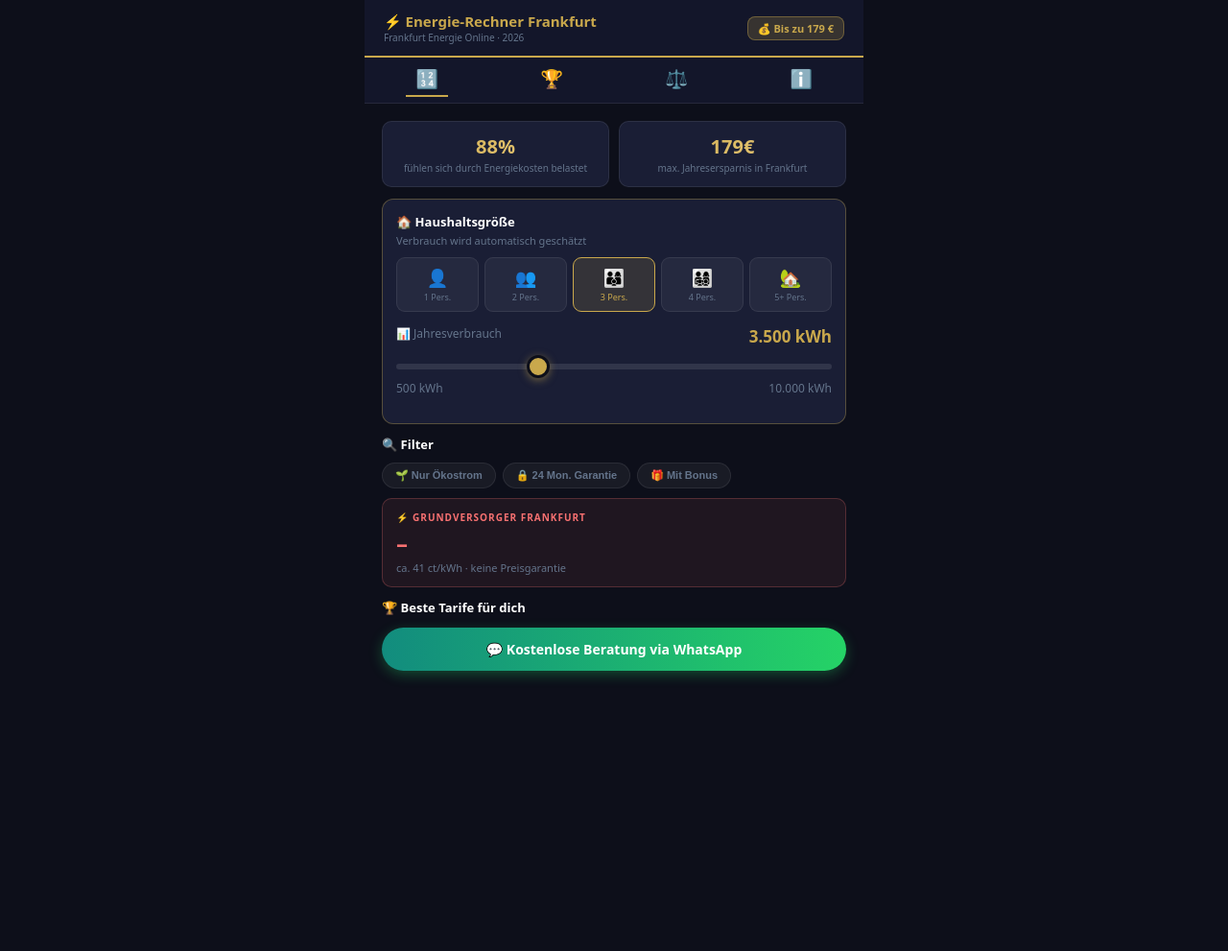
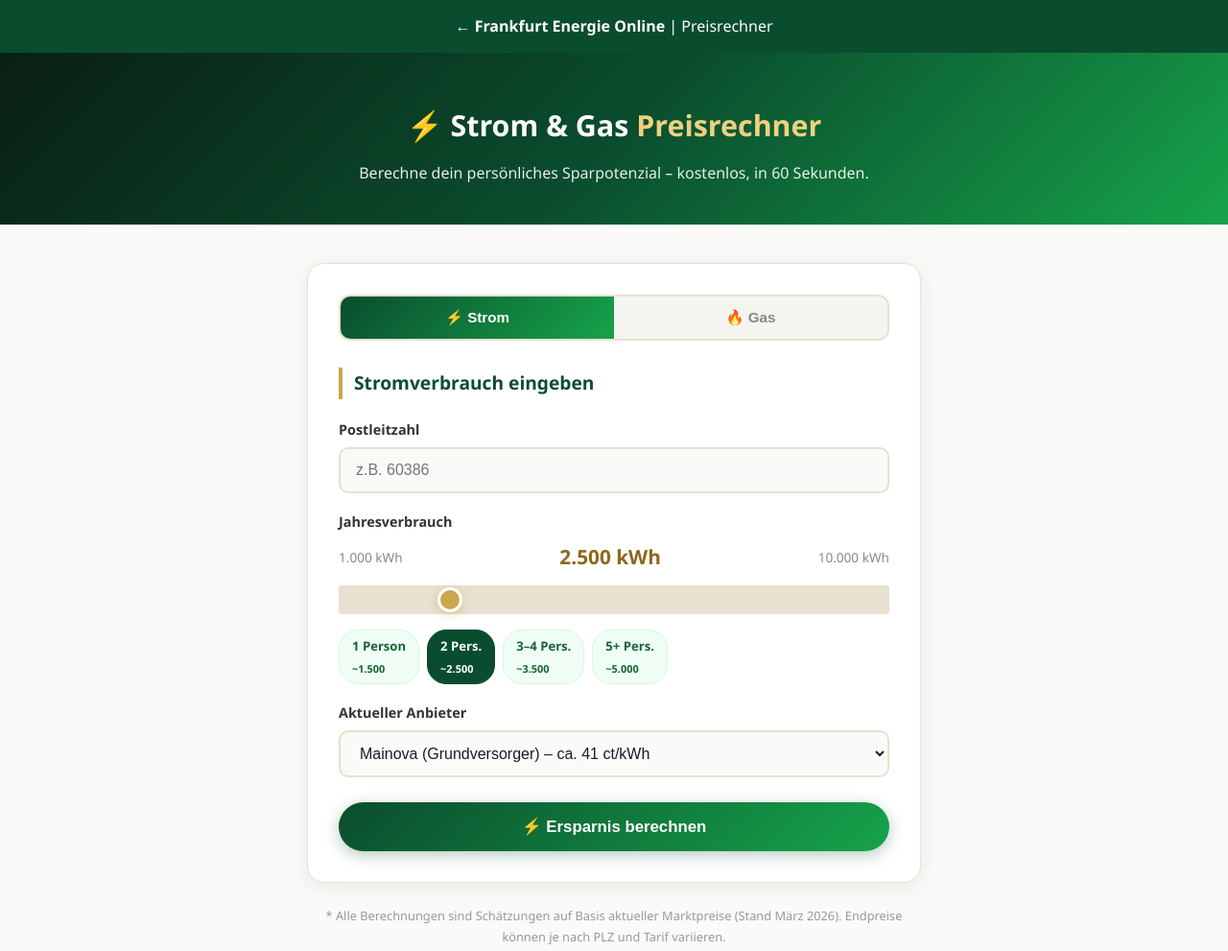
Before and after one commit to intelligentresponder-max/frankfurt-energie-oekostrom, a plain HTML site: page preisrechner.html in a window 1280 px wide. Shown: the top 991 px of the page at 96% size. Before the commit the page ends 800 px from the top, so only its background shows below. Drawn offline with Linux system fonts and the light colour scheme.

Commit message:
Update title and meta description in preisrechner.html

```diff
--- a/preisrechner.html
+++ b/preisrechner.html
@@ -3,134 +3,231 @@
 <head>
 <meta charset="UTF-8">
 <meta name="viewport" content="width=device-width, initial-scale=1.0">
-<title>Strompreisrechner | Frankfurt Energie Online</title>
+<meta name="description" content="Strompreisrechner Frankfurt – Jetzt Ersparnis berechnen und günstigeren Ökostromtarif finden.">
+<title>Strom & Gas Preisrechner | Frankfurt Energie Online</title>
 <style>
 *{margin:0;padding:0;box-sizing:border-box}
-:root{--bg:#0d0f1a;--card:#13162a;--card2:#1a1e35;--border:rgba(255,255,255,0.08);--gold:#c9a84c;--gl:#f0d080;--gd:#8a6a1a;--sv:#a8b2bf;--tx:#e8eaf0;--mu:#64748b;--gn:#4ade80;--rd:#f87171}
-body{background:var(--bg);font-family:system-ui,sans-serif;color:var(--tx);max-width:520px;margin:0 auto;min-height:100vh}
-.hdr{background:var(--card);padding:12px 20px;border-bottom:2px solid var(--gold);position:sticky;top:0;z-index:200;display:flex;justify-content:space-between;align-items:center}
-.hdr-brand{color:var(--gold);font-weight:900;font-size:15px}
-.hdr-sub{color:var(--mu);font-size:10px}
-.hdr-badge{background:rgba(201,168,76,.2);color:var(--gold);border:1px solid rgba(201,168,76,.4);border-radius:8px;padding:4px 10px;font-size:11px;font-weight:800}
-.tabs{background:var(--card);border-bottom:1px solid var(--border);display:flex;justify-content:space-around;padding:6px 0;position:sticky;top:53px;z-index:100}
-.tb{background:none;border:none;cursor:pointer;color:var(--mu);font-size:19px;padding:5px 10px;border-bottom:2px solid transparent;transition:all .2s}
-.tb.on{color:var(--gold);border-bottom-color:var(--gold)}
-.pg{padding:18px;display:none}
-.pg.on{display:block}
-.card{background:var(--card2);border-radius:12px;padding:14px;margin-bottom:12px;border:1px solid var(--border)}
-.cg{border-color:rgba(201,168,76,.35)}
-.s2{display:grid;grid-template-columns:1fr 1fr;gap:10px;margin-bottom:12px}
-.sb{background:var(--card2);border-radius:10px;padding:12px;text-align:center;border:1px solid var(--border)}
-.sn{font-size:20px;font-weight:900;background:linear-gradient(135deg,var(--gold),var(--gl));-webkit-background-clip:text;-webkit-text-fill-color:transparent;background-clip:text}
-.sl{font-size:10px;color:var(--mu);margin-top:2px;line-height:1.4}
-.hg{display:grid;grid-template-columns:repeat(5,1fr);gap:6px;margin:10px 0}
-.hb{background:rgba(255,255,255,.05);border:1.5px solid var(--border);border-radius:9px;padding:8px 3px;cursor:pointer;text-align:center;transition:all .2s}
-.hb.on{background:rgba(201,168,76,.15);border-color:var(--gold)}
-.hb .ic{font-size:18px}
-.hb .lb{font-size:9px;color:var(--mu);margin-top:2px}
-.hb.on .lb{color:var(--gold)}
-.sw{margin:14px 0}
-.slb{display:flex;justify-content:space-between;font-size:12px;color:var(--mu);margin-bottom:6px}
-.sv2{color:var(--gold);font-weight:800;font-size:17px}
-input[type=range]{width:100%;-webkit-appearance:none;height:6px;border-radius:3px;background:rgba(255,255,255,.1);outline:none}
-input[type=range]::-webkit-slider-thumb{-webkit-appearance:none;width:24px;height:24px;border-radius:50%;background:var(--gold);cursor:pointer;border:3px solid var(--bg);box-shadow:0 2px 8px rgba(201,168,76,.5)}
-.fr{display:flex;gap:7px;flex-wrap:wrap;margin:10px 0}
-.fb{background:rgba(255,255,255,.05);border:1.5px solid var(--border);border-radius:20px;padding:6px 13px;font-size:11px;font-weight:700;cursor:pointer;color:var(--mu);transition:all .2s}
-.fb.on{background:rgba(74,222,128,.15);border-color:var(--gn);color:var(--gn)}
-.fb.ong{background:rgba(201,168,76,.15);border-color:var(--gold);color:var(--gold)}
-.gvb{background:rgba(248,113,113,.08);border:1px solid rgba(248,113,113,.25);border-radius:10px;padding:12px 14px;margin-bottom:12px}
-.gvl{font-size:10px;text-transform:uppercase;letter-spacing:1px;color:var(--rd);font-weight:700;margin-bottom:3px}
-.gvp{font-size:24px;font-weight:900;color:var(--rd)}
-.gvs{font-size:11px;color:var(--mu);margin-top:2px}
-.rc{background:var(--card2);border-radius:11px;padding:13px;margin-bottom:9px;border:1px solid var(--border);position:relative}
-.rc.gp{border:2px solid var(--gold);background:linear-gradient(135deg,#1a1a0d,#1a1e35)}
-.rc.sp{border:2px solid var(--sv);background:linear-gradient(135deg,#121820,#1a1e35)}
-.rc .rk{position:absolute;top:9px;right:11px;font-size:19px}
-.rn{font-size:13px;font-weight:800;color:#fff;margin-bottom:1px}
-.rt{font-size:11px;color:var(--mu);margin-bottom:8px}
-.rpr{font-size:21px;font-weight:900;color:var(--gold)}
-.re{font-size:13px;font-weight:800;color:var(--gn)}
-.bb{height:7px;background:rgba(255,255,255,.06);border-radius:4px;overflow:hidden;margin:7px 0}
-.bf{height:100%;border-radius:4px;background:linear-gradient(90deg,var(--gd),var(--gold));transition:width .7s}
-.rf{display:flex;gap:5px;flex-wrap:wrap;margin-top:7px}
-.bdg{border-radius:20px;padding:2px 8px;font-size:10px;font-weight:700}
-.bok{background:rgba(74,222,128,.15);color:var(--gn);border:1px solid rgba(74,222,128,.3)}
-.bpg{background:rgba(201,168,76,.15);color:var(--gold);border:1px solid rgba(201,168,76,.3)}
-.bbo{background:rgba(99,102,241,.15);color:#818cf8;border:1px solid rgba(99,102,241,.3)}
-.bno{background:rgba(248,113,113,.1);color:var(--rd);border:1px solid rgba(248,113,113,.25)}
-.ctab{display:block;width:100%;background:linear-gradient(90deg,var(--gd),var(--gold));color:#fff;border:none;border-radius:50px;padding:13px;font-size:14px;font-weight:800;cursor:pointer;text-align:center;text-decoration:none;box-shadow:0 4px 16px rgba(201,168,76,.4);margin-top:12px}
-.ctaw{background:linear-gradient(90deg,#128C7E,#25D366);box-shadow:0 4px 14px rgba(37,211,102,.3)}
-select{background:rgba(255,255,255,.06);border:1px solid rgba(255,255,255,.12);border-radius:9px;color:var(--tx);padding:9px 11px;width:100%;font-size:13px}
-.vc{background:var(--card2);border-radius:11px;padding:13px;margin-bottom:9px;border:1px solid var(--border)}
-.ir{display:flex;gap:11px;align-items:flex-start;padding:11px 0;border-bottom:1px solid var(--border)}
-.ii{font-size:20px;flex-shrink:0}
-.it{font-size:13px;font-weight:800;color:#fff;margin-bottom:3px}
-.ix{font-size:12px;color:var(--mu);line-height:1.6}
-.alm{background:linear-gradient(135deg,#1a0f00,#2d1800);border-left:5px solid var(--gold);border-radius:0 11px 11px 0;padding:14px;margin-bottom:12px}
-.alt{color:var(--gl);font-size:13px;font-weight:800;margin-bottom:5px}
-.alx{color:#e8d5b0;font-size:12px;line-height:1.6}
-.nor{text-align:center;padding:28px;color:var(--mu);font-size:13px}
-.ttl{font-size:16px;font-weight:900;color:#fff;margin-bottom:3px}
-.sub{font-size:12px;color:var(--mu);margin-bottom:14px}
-footer{text-align:center;padding:18px;color:var(--mu);font-size:10px;border-top:1px solid var(--border);margin-top:8px}
-footer a{color:var(--gold)}
+:root{--gold:#c9a84c;--gl:#f0d080;--gd:#8a6a1a;--sv:#a8b2bf;--gn:#0a4d2e;--gm:#16a34a;--bg:#fafaf8}
+body{font-family:'Segoe UI',system-ui,sans-serif;color:#1a1a2e;background:var(--bg);line-height:1.7}
+.nav{background:#0a4d2e;color:#fff;padding:14px 20px;text-align:center}
+.nav a{color:#fff;text-decoration:none;font-weight:700}
+.hero{background:linear-gradient(135deg,#0a1f12,#0a4d2e,#16a34a);color:#fff;padding:50px 20px 40px;text-align:center}
+.hero h1{font-size:1.9rem;font-weight:800;margin-bottom:10px}
+.hero h1 span{color:var(--gl)}
+.hero p{opacity:.9;max-width:600px;margin:0 auto}
+.wrap{max-width:680px;margin:0 auto;padding:40px 20px}
+.card{background:#fff;border-radius:18px;padding:32px;box-shadow:0 4px 24px rgba(0,0,0,.08);border:1px solid #e8e0d0;margin-bottom:24px}
+.card h2{color:var(--gn);font-size:1.2rem;font-weight:800;margin-bottom:20px;padding-left:12px;border-left:4px solid var(--gold)}
+.tabs{display:flex;gap:0;margin-bottom:28px;border-radius:12px;overflow:hidden;border:2px solid #e8e0d0}
+.tab{flex:1;padding:13px;text-align:center;cursor:pointer;font-weight:700;font-size:.95rem;background:#f5f5f0;color:#888;border:none;transition:all .2s}
+.tab.on{background:linear-gradient(135deg,#0a4d2e,#16a34a);color:#fff}
+.field{margin-bottom:18px}
+.field label{display:block;font-weight:700;color:#333;margin-bottom:6px;font-size:.9rem}
+.field input,.field select{width:100%;padding:13px 16px;border:2px solid #e8e0d0;border-radius:10px;font-size:1rem;color:#1a1a2e;background:#fafaf8;transition:border .2s}
+.field input:focus,.field select:focus{outline:none;border-color:var(--gold)}
+.slider-row{display:flex;justify-content:space-between;align-items:center;margin-bottom:6px}
+.slider-val{font-size:1.3rem;font-weight:900;color:var(--gd)}
+input[type=range]{width:100%;-webkit-appearance:none;height:6px;border-radius:3px;background:#e8e0d0;outline:none;margin-top:6px}
+input[type=range]::-webkit-slider-thumb{-webkit-appearance:none;width:26px;height:26px;border-radius:50%;background:var(--gold);cursor:pointer;border:3px solid #fff;box-shadow:0 2px 8px rgba(201,168,76,.5)}
+.presets{display:flex;gap:8px;flex-wrap:wrap;margin-top:8px}
+.preset{background:#f0fdf4;border:1.5px solid #d1fae5;border-radius:20px;padding:5px 13px;font-size:.82rem;font-weight:700;cursor:pointer;color:#166534;transition:all .2s}
+.preset:hover,.preset.on{background:#0a4d2e;color:#fff;border-color:#0a4d2e}
+.result{background:linear-gradient(135deg,#0a1f12,#0a4d2e);color:#fff;border-radius:18px;padding:32px;margin-bottom:24px;text-align:center;border:1px solid var(--gold);box-shadow:0 0 40px rgba(201,168,76,.15);display:none}
+.result.show{display:block}
+.result h2{color:var(--gl);font-size:1.1rem;font-weight:700;margin-bottom:20px}
+.result-grid{display:flex;gap:16px;flex-wrap:wrap;justify-content:center;margin-bottom:24px}
+.rbox{flex:1;min-width:140px;background:rgba(255,255,255,.07);border-radius:12px;padding:16px;border:1px solid rgba(255,255,255,.1)}
+.rbox.highlight{background:linear-gradient(135deg,rgba(201,168,76,.2),rgba(240,208,128,.1));border-color:var(--gold)}
+.rbox .lbl{font-size:.72rem;text-transform:uppercase;letter-spacing:1px;color:#aaa;margin-bottom:6px}
+.rbox .val{font-size:1.6rem;font-weight:900}
+.rbox.highlight .val{background:linear-gradient(135deg,var(--gold),var(--gl));-webkit-background-clip:text;-webkit-text-fill-color:transparent;background-clip:text}
+.saving-bar{background:rgba(255,255,255,.08);border-radius:8px;height:10px;overflow:hidden;margin:16px 0 8px}
+.saving-fill{height:100%;background:linear-gradient(90deg,var(--gd),var(--gold));border-radius:8px;transition:width 1s}
+.saving-note{font-size:.82rem;color:#bbb;margin-bottom:20px}
+.btn-main{display:block;width:100%;background:linear-gradient(90deg,var(--gd),var(--gold));color:#fff;border:none;border-radius:50px;padding:16px;font-size:1.05rem;font-weight:800;cursor:pointer;text-align:center;text-decoration:none;box-shadow:0 4px 18px rgba(201,168,76,.4);margin-bottom:12px}
+.btn-wa{display:block;width:100%;background:linear-gradient(90deg,#128C7E,#25D366);color:#fff;border:none;border-radius:50px;padding:14px;font-size:1rem;font-weight:700;cursor:pointer;text-align:center;text-decoration:none;box-shadow:0 4px 14px rgba(37,211,102,.3)}
+.calc-btn{width:100%;background:linear-gradient(135deg,#0a4d2e,#16a34a);color:#fff;border:none;border-radius:50px;padding:15px;font-size:1.05rem;font-weight:800;cursor:pointer;margin-top:8px;box-shadow:0 4px 16px rgba(10,77,46,.3);transition:opacity .2s}
+.calc-btn:hover{opacity:.9}
+.hint{font-size:.8rem;color:#999;text-align:center;margin-top:8px}
+footer{text-align:center;padding:24px;color:#888;font-size:.83rem;border-top:1px solid #e8e0d0}
+footer a{color:var(--gm)}
 </style>
 </head>
 <body>
-
-<div class="hdr">
-  <div>
-    <div class="hdr-brand">⚡ Energie-Rechner Frankfurt</div>
-    <div class="hdr-sub">Frankfurt Energie Online · 2026</div>
+<div class="nav">
+  <a href="https://frankfurt-energie.online">← Frankfurt Energie Online</a> | Preisrechner
 </div>
-  <div class="hdr-badge">💰 Bis zu 179 €</div>
+<div class="hero">
+  <h1>⚡ Strom & Gas <span>Preisrechner</span></h1>
+  <p>Berechne dein persönliches Sparpotenzial – kostenlos, in 60 Sekunden.</p>
+</div>
+<div class="wrap">
+  <div class="card">
+    <div class="tabs">
+      <button class="tab on" onclick="switchTab('strom',this)">⚡ Strom</button>
+      <button class="tab" onclick="switchTab('gas',this)">🔥 Gas</button>
     </div>
 
-<div class="tabs">
-  <button class="tb on" onclick="showTab('rechner')" id="tb-rechner">🔢</button>
-  <button class="tb" onclick="showTab('ranking')" id="tb-ranking">🏆</button>
-  <button class="tb" onclick="showTab('vergleich')" id="tb-vergleich">⚖️</button>
-  <button class="tb" onclick="showTab('info')" id="tb-info">ℹ️</button>
+    <!-- STROM -->
+    <div id="tab-strom">
+      <h2>Stromverbrauch eingeben</h2>
+      <div class="field">
+        <label>Postleitzahl</label>
+        <input type="text" id="plz-strom" placeholder="z.B. 60386" maxlength="5">
+      </div>
+      <div class="field">
+        <label>Jahresverbrauch</label>
+        <div class="slider-row">
+          <span style="font-size:.85rem;color:#888">1.000 kWh</span>
+          <span class="slider-val" id="strom-val">2.500 kWh</span>
+          <span style="font-size:.85rem;color:#888">10.000 kWh</span>
+        </div>
+        <input type="range" id="strom-slider" min="1000" max="10000" step="100" value="2500" oninput="updateSlider('strom')">
+        <div class="presets">
+          <span class="preset" onclick="setPreset('strom',1500,'1 Person')">1 Person<br><small>~1.500</small></span>
+          <span class="preset on" onclick="setPreset('strom',2500,'2 Pers.')">2 Pers.<br><small>~2.500</small></span>
+          <span class="preset" onclick="setPreset('strom',3500,'3–4 Pers.')">3–4 Pers.<br><small>~3.500</small></span>
+          <span class="preset" onclick="setPreset('strom',5000,'5+ Pers.')">5+ Pers.<br><small>~5.000</small></span>
+        </div>
+      </div>
+      <div class="field">
+        <label>Aktueller Anbieter</label>
+        <select id="anbieter-strom">
+          <option value="41">Mainova (Grundversorger) – ca. 41 ct/kWh</option>
+          <option value="38">Anderer Grundversorger – ca. 38 ct/kWh</option>
+          <option value="35">Günstiger Anbieter – ca. 35 ct/kWh</option>
+          <option value="32">Weiß ich nicht – Durchschnitt 32 ct/kWh</option>
+        </select>
+      </div>
+      <button class="calc-btn" onclick="berechnen('strom')">⚡ Ersparnis berechnen</button>
     </div>
 
-<!-- TAB 1: RECHNER -->
-<div class="pg on" id="pg-rechner">
-  <div class="s2">
-    <div class="sb"><div class="sn">88%</div><div class="sl">fühlen sich durch Energiekosten belastet</div></div>
-    <div class="sb"><div class="sn">179€</div><div class="sl">max. Jahresersparnis in Frankfurt</div></div>
+    <!-- GAS -->
+    <div id="tab-gas" style="display:none">
+      <h2>Gasverbrauch eingeben</h2>
+      <div class="field">
+        <label>Postleitzahl</label>
+        <input type="text" id="plz-gas" placeholder="z.B. 60386" maxlength="5">
       </div>
-
-  <div class="card cg">
-    <div style="font-size:13px;font-weight:800;color:#fff;margin-bottom:3px">🏠 Haushaltsgröße</div>
-    <div style="font-size:11px;color:var(--mu);margin-bottom:10px">Verbrauch wird automatisch geschätzt</div>
-    <div class="hg">
-      <div class="hb" onclick="setHH(this,1000)"><div class="ic">👤</div><div class="lb">1 Pers.</div></div>
-      <div class="hb" onclick="setHH(this,2000)"><div class="ic">👥</div><div class="lb">2 Pers.</div></div>
-      <div class="hb on" onclick="setHH(this,3500)"><div class="ic">👨‍👩‍👦</div><div class="lb">3 Pers.</div></div>
-      <div class="hb" onclick="setHH(this,4500)"><div class="ic">👨‍👩‍👧‍👦</div><div class="lb">4 Pers.</div></div>
-      <div class="hb" onclick="setHH(this,6000)"><div class="ic">🏡</div><div class="lb">5+ Pers.</div></div>
+      <div class="field">
+        <label>Jahresverbrauch</label>
+        <div class="slider-row">
+          <span style="font-size:.85rem;color:#888">5.000 kWh</span>
+          <span class="slider-val" id="gas-val">12.000 kWh</span>
+          <span style="font-size:.85rem;color:#888">30.000 kWh</span>
         </div>
-    <div class="sw">
-      <div class="slb"><span>📊 Jahresverbrauch</span><span class="sv2"><span id="kwh-val">3.500</span> kWh</span></div>
-      <input type="range" id="kwh-slider" min="500" max="10000" step="100" value="3500" oninput="onSlider(this.value)">
-      <div class="slb" style="margin-top:6px"><span>500 kWh</span><span>10.000 kWh</span></div>
+        <input type="range" id="gas-slider" min="5000" max="30000" step="500" value="12000" oninput="updateSlider('gas')">
+        <div class="presets">
+          <span class="preset" onclick="setPreset('gas',7000,'Whg. klein')">Whg. klein<br><small>~7.000</small></span>
+          <span class="preset on" onclick="setPreset('gas',12000,'Whg. mittel')">Whg. mittel<br><small>~12.000</small></span>
+          <span class="preset" onclick="setPreset('gas',18000,'Haus klein')">Haus klein<br><small>~18.000</small></span>
+          <span class="preset" onclick="setPreset('gas',25000,'Haus groß')">Haus groß<br><small>~25.000</small></span>
+        </div>
+      </div>
+      <div class="field">
+        <label>Aktueller Anbieter</label>
+        <select id="anbieter-gas">
+          <option value="12.5">Mainova (Grundversorger) – ca. 12,5 ct/kWh</option>
+          <option value="11.5">Anderer Grundversorger – ca. 11,5 ct/kWh</option>
+          <option value="10.5">Günstiger Anbieter – ca. 10,5 ct/kWh</option>
+          <option value="10">Weiß ich nicht – Durchschnitt 10 ct/kWh</option>
+        </select>
+      </div>
+      <button class="calc-btn" onclick="berechnen('gas')">🔥 Ersparnis berechnen</button>
     </div>
   </div>
 
-  <div style="font-size:13px;font-weight:800;color:#fff;margin-bottom:8px">🔍 Filter</div>
-  <div class="fr">
-    <button class="fb" id="fb-oko" onclick="toggleFilter('oko')">🌱 Nur Ökostrom</button>
-    <button class="fb" id="fb-pg24" onclick="toggleFilter('pg24')">🔒 24 Mon. Garantie</button>
-    <button class="fb" id="fb-bonus" onclick="toggleFilter('bonus')">🎁 Mit Bonus</button>
+  <!-- ERGEBNIS -->
+  <div class="result" id="result-box">
+    <h2 id="result-title">Dein Sparpotenzial</h2>
+    <div class="result-grid">
+      <div class="rbox">
+        <div class="lbl">Aktuell / Jahr</div>
+        <div class="val" id="res-aktuell">–</div>
+      </div>
+      <div class="rbox highlight">
+        <div class="lbl">Mit uns / Jahr</div>
+        <div class="val" id="res-neu">–</div>
+      </div>
+      <div class="rbox highlight">
+        <div class="lbl">Du sparst</div>
+        <div class="val" id="res-spar">–</div>
+      </div>
+    </div>
+    <div class="saving-bar"><div class="saving-fill" id="saving-fill" style="width:0%"></div></div>
+    <p class="saving-note" id="saving-note"></p>
+    <a id="btn-teleson" href="#" target="_blank" class="btn-main">✅ Jetzt Tarif sichern – kostenlos & unverbindlich →</a>
+    <a href="https://wa.me/491634692255?text=Hallo%2C%20ich%20habe%20den%20Preisrechner%20genutzt%20und%20m%C3%B6chte%20mehr%20erfahren!" class="btn-wa">💬 WhatsApp – Persönliche Beratung</a>
   </div>
 
-  <div class="gvb">
-    <div class="gvl">⚡ Grundversorger Frankfurt</div>
-    <div class="gvp" id="gv-preis">–</div>
-    <div class="gvs">ca. 41 ct/kWh · keine Preisgarantie</div>
+  <p class="hint">* Alle Berechnungen sind Schätzungen auf Basis aktueller Marktpreise (Stand März 2026). Endpreise können je nach PLZ und Tarif variieren.</p>
 </div>
 
-  <div style="font-size:13px;font-weight:800;color:#fff;margin-bottom:10px">🏆 Beste Tarife für dich</div>
-  <div id="results"></div>
+<footer>
+  <a href="https://frankfurt-energie.online">← Zurück zur Startseite</a> · <a href="https://frankfurt-energie.online/#blog">Blog</a><br>
+  © 2026 Frankfurt Energie Online · André Schwarz · ASGlobal
+</footer>
 
-  <a href="https://wa.me/491634692255?text=Hallo%20Team%20Frankfurt-Nordost%2C%20ich%20m%C3%B6chte%20einen%20Tarifvergleich." class="ctab ctaw">💬 Kostenlose Beratung via WhatsApp</a>
+<script>
+const STROM_NEU = 0.299; // ct/kWh unser Tarif
+const GAS_NEU = 0.089;   // ct/kWh unser Tarif
+let aktTab = 'strom';
+
+function switchTab(t, el) {
+  aktTab = t;
+  document.getElementById('tab-strom').style.display = t==='strom'?'block':'none';
+  document.getElementById('tab-gas').style.display = t==='gas'?'block':'none';
+  document.querySelectorAll('.tab').forEach(b=>b.classList.remove('on'));
+  el.classList.add('on');
+  document.getElementById('result-box').classList.remove('show');
+}
+
+function updateSlider(t) {
+  const v = document.getElementById(t+'-slider').value;
+  document.getElementById(t+'-val').textContent = Number(v).toLocaleString('de-DE') + ' kWh';
+}
+
+function setPreset(t, val, lbl) {
+  document.getElementById(t+'-slider').value = val;
+  document.getElementById(t+'-val').textContent = Number(val).toLocaleString('de-DE') + ' kWh';
+  document.querySelectorAll('#tab-'+t+' .preset').forEach(p=>p.classList.remove('on'));
+  event.target.closest('.preset').classList.add('on');
+}
+
+function berechnen(t) {
+  const verbrauch = parseInt(document.getElementById(t+'-slider').value);
+  const plz = document.getElementById('plz-'+t).value || '60386';
+  let preisAlt, preisNeu, einheit;
+
+  if(t === 'strom') {
+    preisAlt = parseFloat(document.getElementById('anbieter-strom').value) / 100;
+    preisNeu = STROM_NEU;
+    einheit = 'Strom';
+  } else {
+    preisAlt = parseFloat(document.getElementById('anbieter-gas').value) / 100;
+    preisNeu = GAS_NEU;
+    einheit = 'Gas';
+  }
+
+  const kostenAlt = Math.round(verbrauch * preisAlt);
+  const kostenNeu = Math.round(verbrauch * preisNeu);
+  const ersparnis = kostenAlt - kostenNeu;
+  const pct = Math.round((ersparnis / kostenAlt) * 100);
+
+  document.getElementById('res-aktuell').textContent = kostenAlt.toLocaleString('de-DE') + ' €';
+  document.getElementById('res-neu').textContent = kostenNeu.toLocaleString('de-DE') + ' €';
+  document.getElementById('res-spar').textContent = ersparnis.toLocaleString('de-DE') + ' €';
+  document.getElementById('result-title').textContent = einheit + 'ersparnis für PLZ ' + plz;
+  document.getElementById('saving-note').textContent = 'Das entspricht ' + pct + '% weniger als dein aktueller Tarif – bei ' + verbrauch.toLocaleString('de-DE') + ' kWh Jahresverbrauch.';
+  document.getElementById('saving-fill').style.width = Math.min(pct * 2, 100) + '%';
+
+  const url = 'https://www.teleson-vertrieb.de/AndreSchwarz-435/?plz=' + plz;
+  document.getElementById('btn-teleson').href = url;
+
+  const box = document.getElementById('result-box');
+  box.classList.add('show');
+  box.scrollIntoView({behavior:'smooth', block:'start'});
+}
+</script>
+</body>
+</html>
```
Lines whose indentation alone changed are shown as unchanged.
